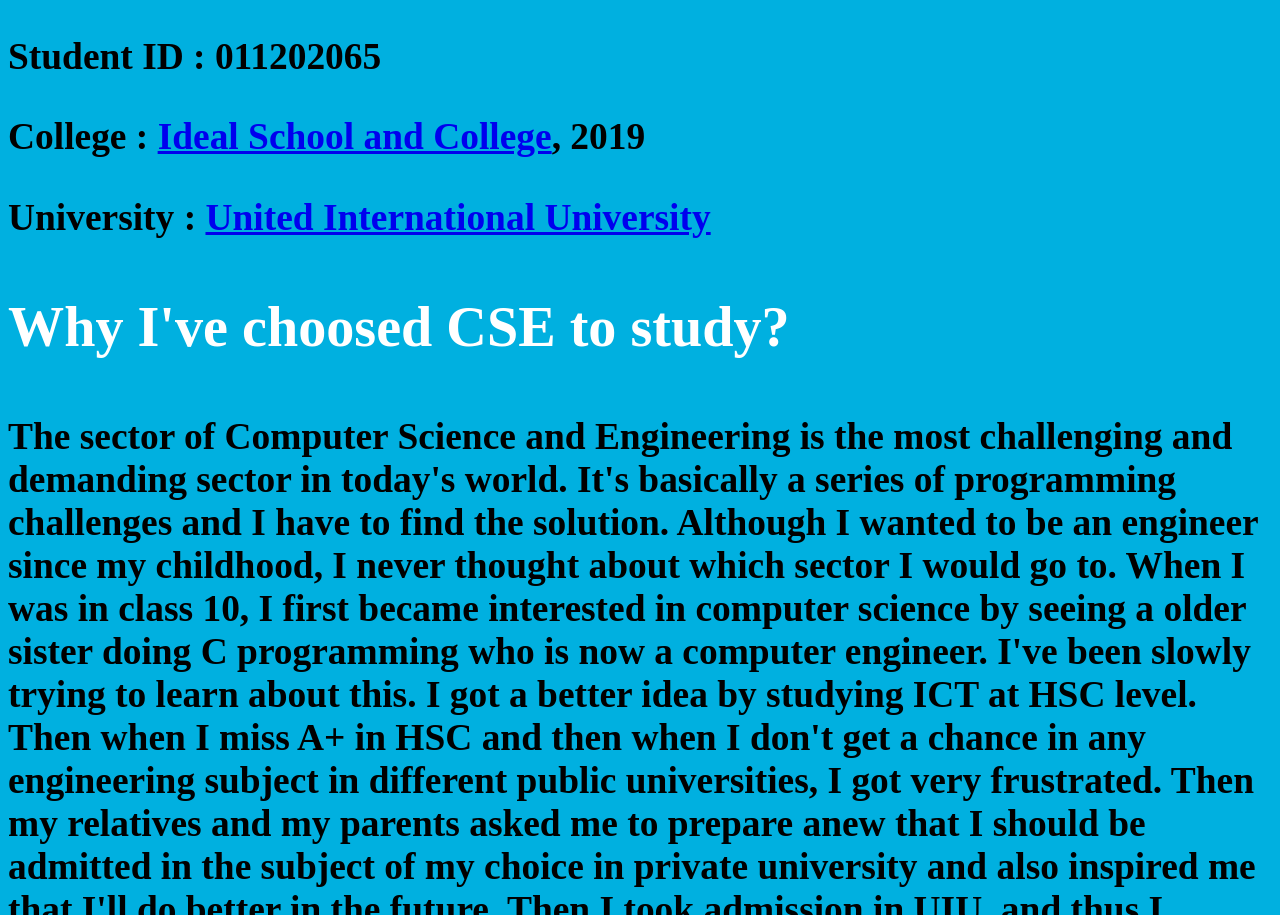
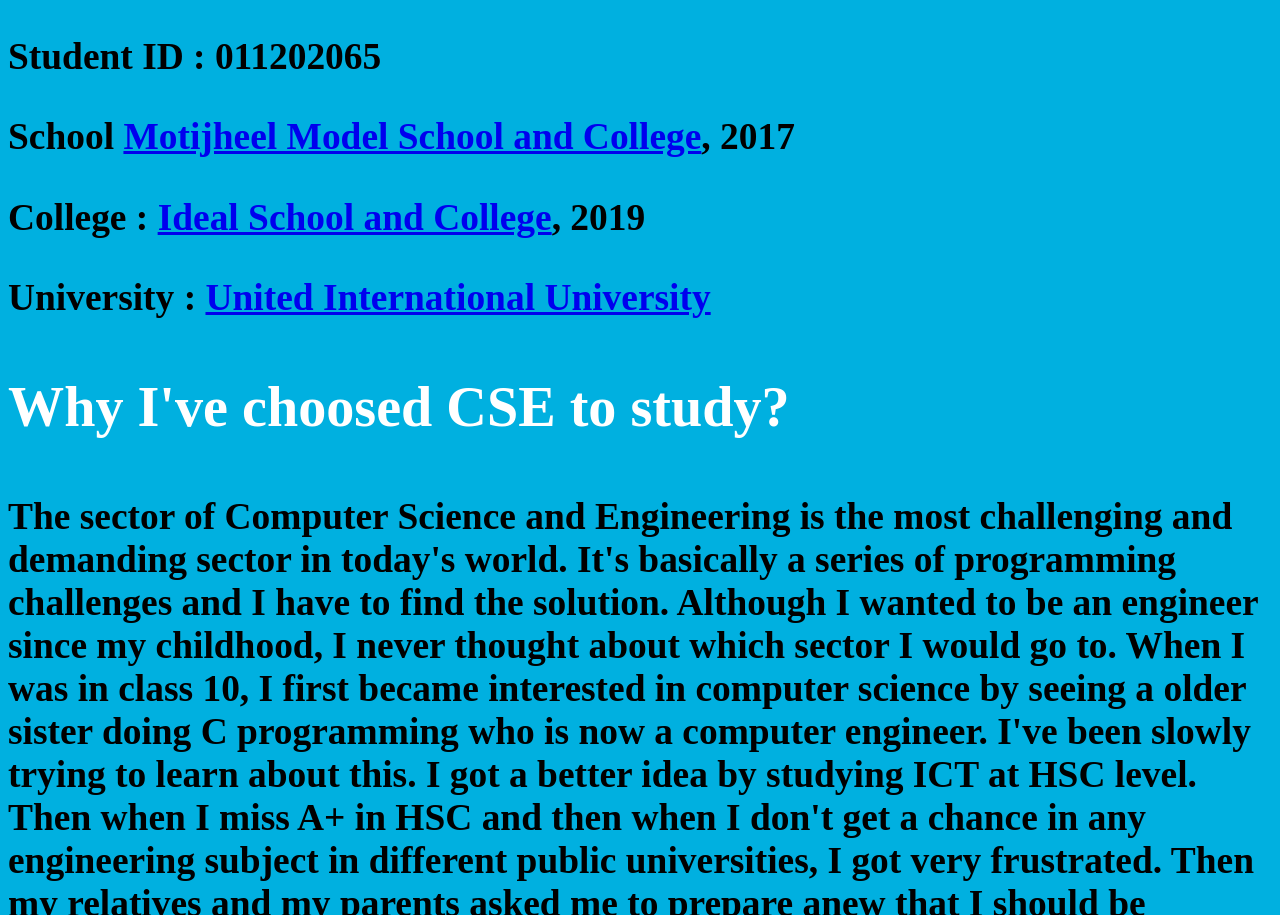
Before and after one commit to MituRiya15/MituRiya15.github.io, a plain HTML site: page index.html in a window 1280 px wide. Shown: the part 1888-2803 px from the top of the page. Drawn offline with Linux system fonts and the light colour scheme.

Commit message:
Update index.html

```diff
--- a/index.html
+++ b/index.html
@@ -29,6 +29,9 @@
 				<h3><b>Student ID	:</b>	011202065</h3>
 			</font>
 			<font size="6px" color="black">
+				<h3><b>School</b>	<a href="https://www.motijheelmodelschoolandcollege.edu.bd/">Motijheel Model School and College</a>, 2017</h3>
+			</font>
+			<font size="6px" color="black">
 				<h3><b>College	:</b>	<a href="http://idealschoolandcollege.edu.bd/">Ideal School and College</a>, 2019</h3>
 			</font>
 			<font size="6px" color="black">
```
